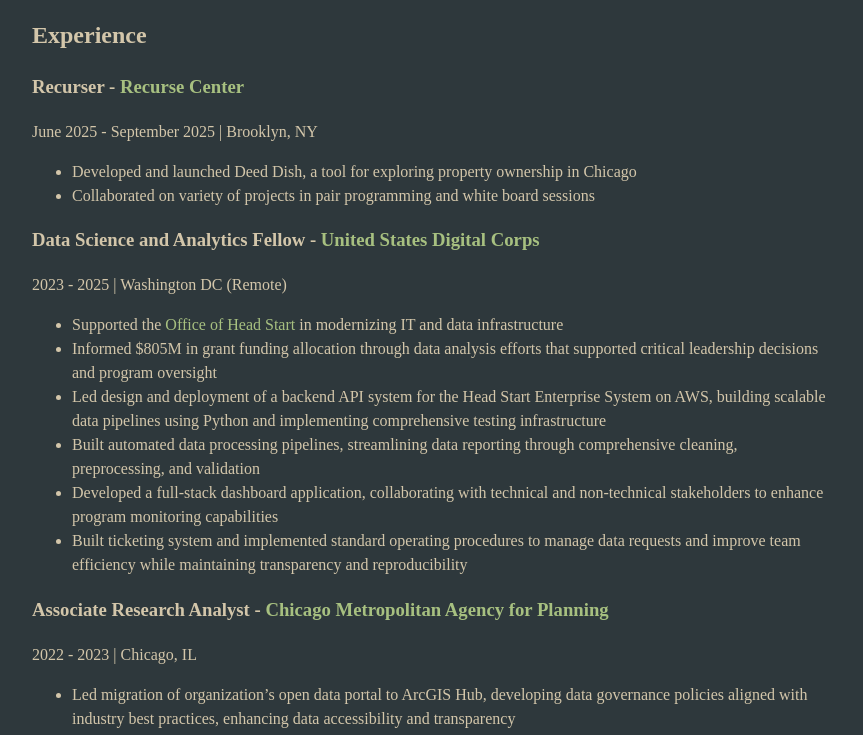
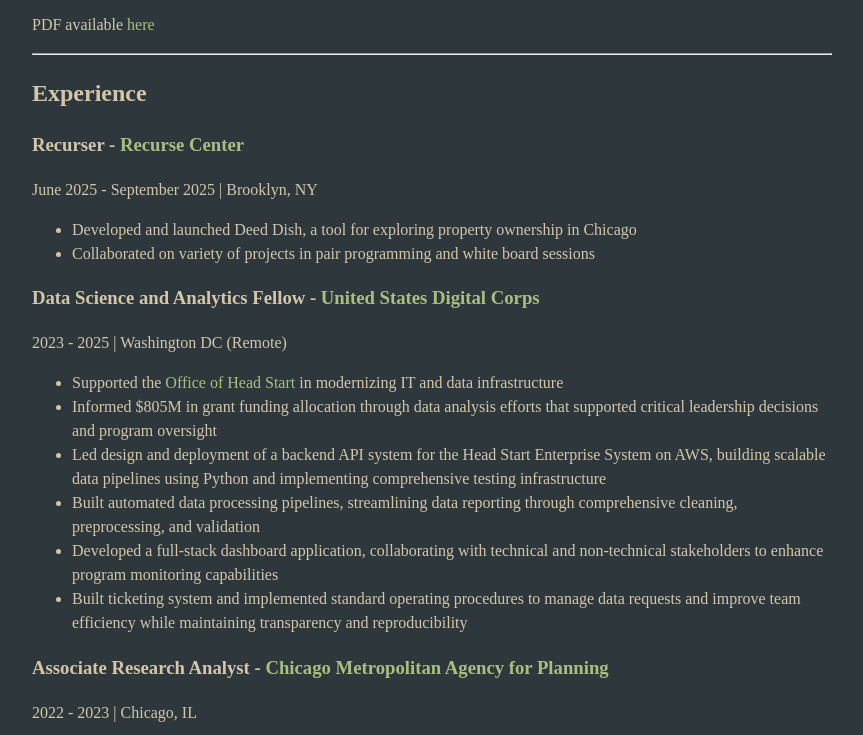
Before and after one commit to EthanJantz/jantz.website, an Astro site in the folder www/: page /resume in a window 1280 px wide. Shown: the part 125-860 px from the top of the page, without its empty margins (208-1071 px from the left). Built offline with nearby package versions, Linux system fonts and the light colour scheme; Astro itself is replaced by a stand-in of ours.

Commit message:
add pdf link

```diff
--- a/www/src/pages/resume.md
+++ b/www/src/pages/resume.md
@@ -2,6 +2,10 @@
 layout: "../layouts/BaseLayout.astro"
 pageTitle: "Ethan Jantz - Resume"
 title: "Resume"
+---
+
+PDF available [here](https://raw.githubusercontent.com/EthanJantz/jantz.website/main/www/public/EJantz_20251003.pdf)
+
 ---
 
 ## Experience
```
